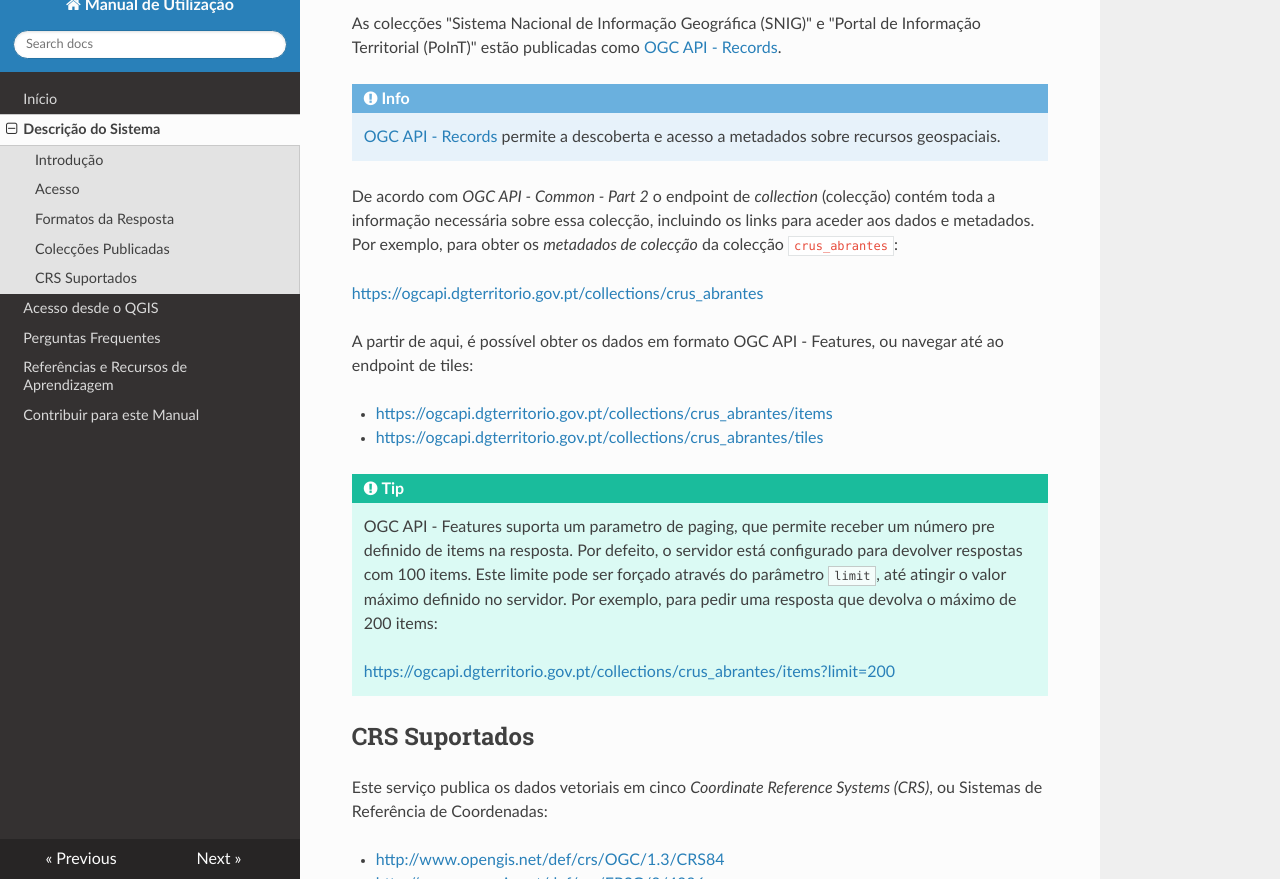
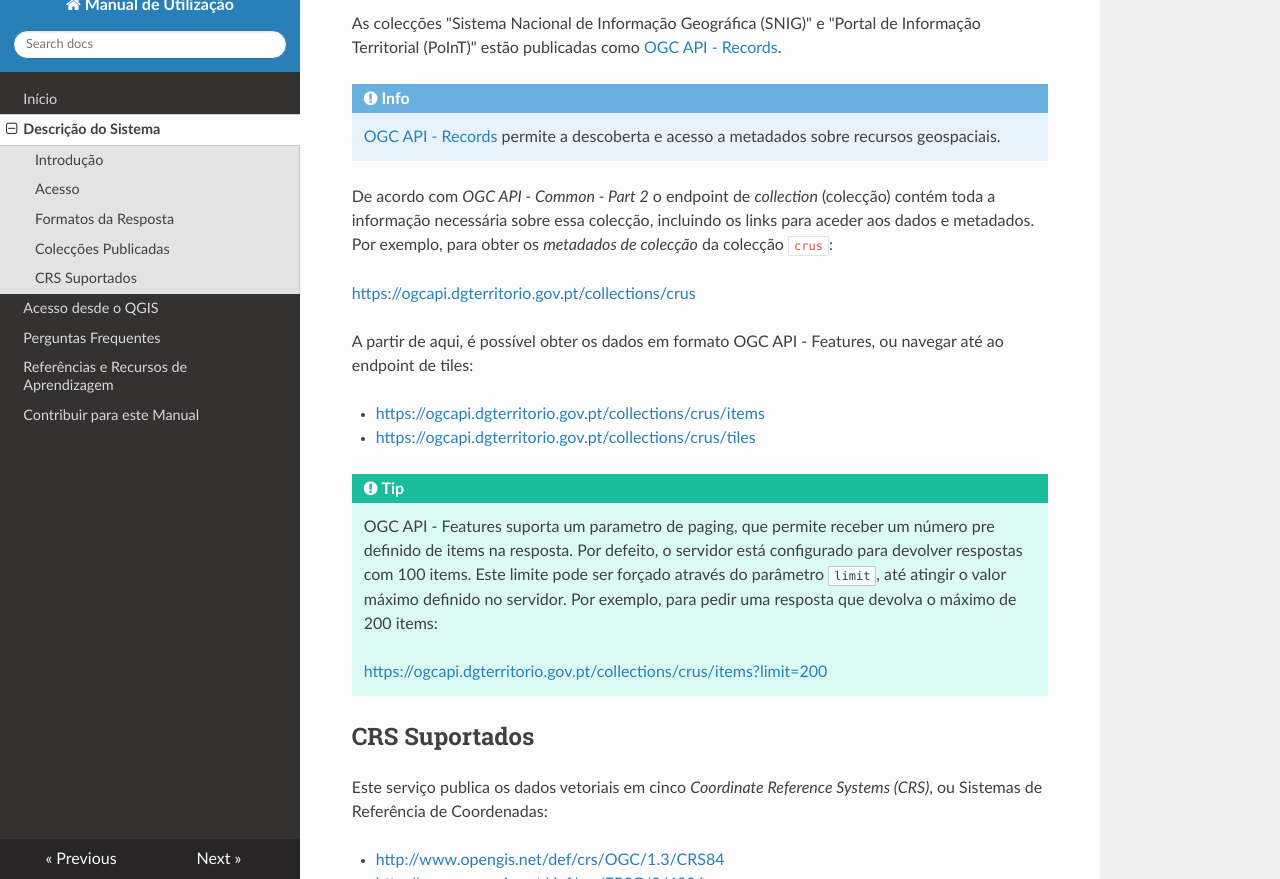
Before and after one commit to dgterritorio/ogcapi-user, an MkDocs documentation site: the page built from docs/descricao.md, in a window 1280 px wide and 900 px high, scrolled down 3825 px, cut to the strip 21-900 px from the top of the window. Built offline with MkDocs 1.6.1, drawn with Linux system fonts in a browser that asks for light colours; nearby versions of some CDN libraries.

Commit message:
- updated collection names

```diff
--- a/docs/descricao.md
+++ b/docs/descricao.md
@@ -83,20 +83,20 @@ As colecções "Sistema Nacional de Informação Geográfica (SNIG)" e "Portal d
 
     [OGC API - Records](https://records.developer.ogc.org/) permite a descoberta e acesso a metadados sobre recursos geospaciais.
 
-De acordo com *OGC API - Common - Part 2* o endpoint de *collection* (colecção) contém toda a informação necessária sobre essa colecção, incluindo os links para aceder aos dados e metadados. Por exemplo, para obter os *metadados de colecção* da colecção `crus_abrantes`:
+De acordo com *OGC API - Common - Part 2* o endpoint de *collection* (colecção) contém toda a informação necessária sobre essa colecção, incluindo os links para aceder aos dados e metadados. Por exemplo, para obter os *metadados de colecção* da colecção `crus`:
 
-[https://ogcapi.dgterritorio.gov.pt/collections/crus_abrantes](https://ogcapi.dgterritorio.gov.pt/collections/crus_abrantes)
+[https://ogcapi.dgterritorio.gov.pt/collections/crus](https://ogcapi.dgterritorio.gov.pt/collections/crus)
 
 A partir de aqui, é possível obter os dados em formato OGC API - Features, ou navegar até ao endpoint de tiles:
 
-* [https://ogcapi.dgterritorio.gov.pt/collections/crus_abrantes/items](https://ogcapi.dgterritorio.gov.pt/collections/crus_abrantes/items)
-* [https://ogcapi.dgterritorio.gov.pt/collections/crus_abrantes/tiles](https://ogcapi.dgterritorio.gov.pt/collections/crus_abrantes/tiles)
+* [https://ogcapi.dgterritorio.gov.pt/collections/crus/items](https://ogcapi.dgterritorio.gov.pt/collections/crus/items)
+* [https://ogcapi.dgterritorio.gov.pt/collections/crus/tiles](https://ogcapi.dgterritorio.gov.pt/collections/crus/tiles)
 
 !!! tip
 
     OGC API - Features suporta um parametro de paging, que permite receber um número pre definido de items na resposta. Por defeito, o servidor está configurado para devolver respostas com 100 items. Este limite pode ser forçado através do parâmetro `limit`, até atingir o valor máximo definido no servidor. Por exemplo, para pedir uma resposta que devolva o máximo de 200 items:
 
-    [https://ogcapi.dgterritorio.gov.pt/collections/crus_abrantes/items?limit=200](https://ogcapi.dgterritorio.gov.pt/collections/crus_abrantes/items?limit=200)
+    [https://ogcapi.dgterritorio.gov.pt/collections/crus/items?limit=200](https://ogcapi.dgterritorio.gov.pt/collections/crus/items?limit=200)
 
 ## CRS Suportados
 
```
